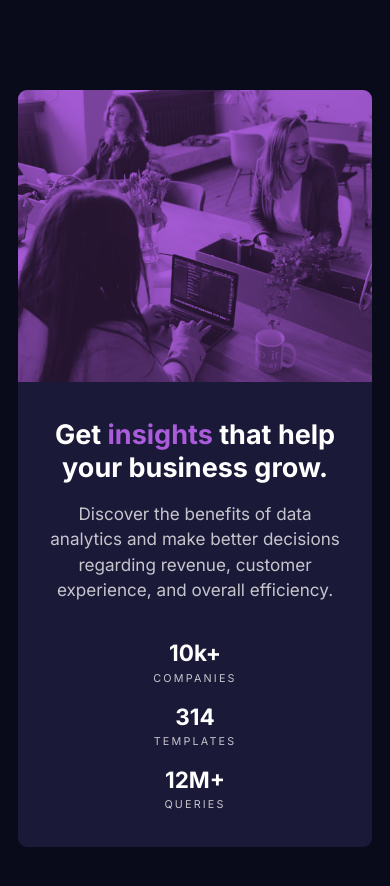
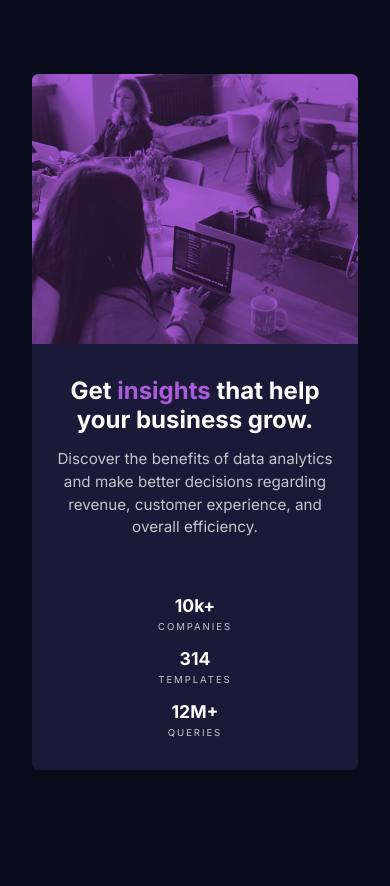
Before and after one commit to Ljr777/stats-preview-card-component-main, a plain HTML site: page index.html in a window 390 px wide. After the commit the page ends 844 px from the top, so only its background shows below. Drawn offline with Linux system fonts and the light colour scheme.

Commit message:
added media query at 100px

```diff
--- a/queries.css
+++ b/queries.css
@@ -21,3 +21,12 @@
     font-size: 1.9rem;
   }
 }
+/* BELOW 1000px */
+@media (max-width: 62.5em) {
+  html {
+    font-size: 50%;
+  }
+  .main-div {
+    margin: 4rem;
+  }
+}
--- a/style.css
+++ b/style.css
@@ -11,7 +11,7 @@ body {
   max-width: 100rem;
   display: grid;
   grid-template-columns: 1fr 1fr;
-  border-radius: 1rem;
+  border-radius: 0.8rem;
   overflow: hidden;
 }
 .text-section {
@@ -35,10 +35,10 @@ body {
   font-size: 3rem;
 }
 .stats-heading {
-  font-size: 2.5rem;
+  font-size: 2.2rem;
 }
 .stats {
-  margin-top: 4rem;
+  margin-top: 7rem;
   font-size: 2rem;
   gap: 4.5rem;
 }
@@ -58,7 +58,7 @@ body {
   opacity: 0.8;
   display: block;
   mix-blend-mode: multiply;
-  max-width: 100%;
+  width: 100%;
   height: 100%;
   object-fit: cover;
 }
```
